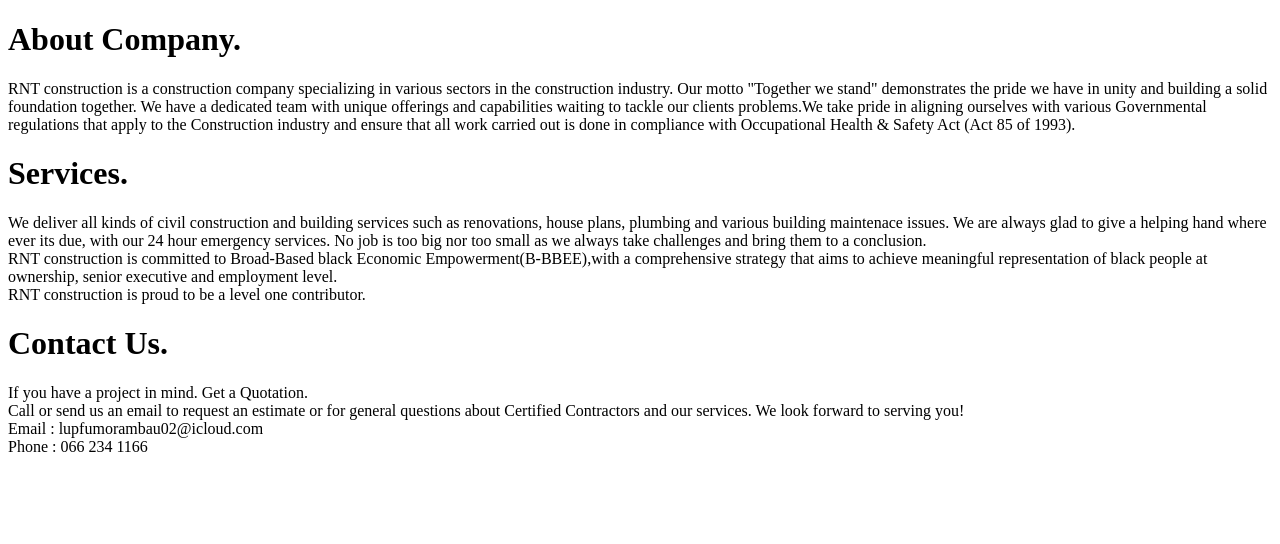
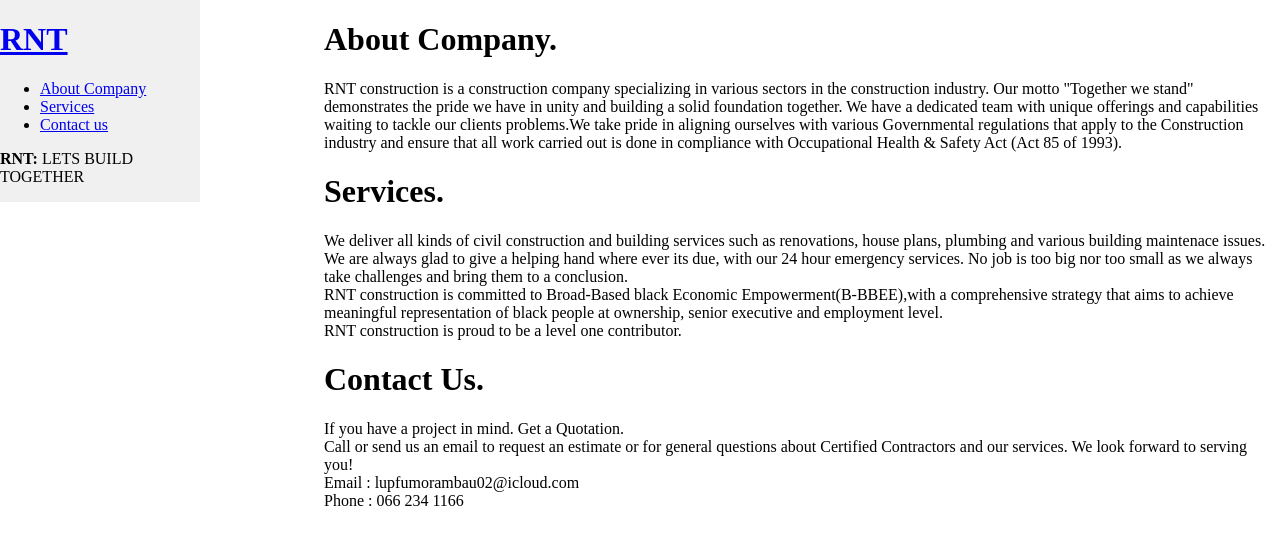
Before and after one commit to KitsoSenwedi/RNT-construction-part-2, a plain HTML site: page index.html in a window 1280 px wide. Drawn offline with Linux system fonts and the light colour scheme.

Commit message:
navigation bar added

```diff
--- a/index.html
+++ b/index.html
@@ -4,9 +4,11 @@
     <meta charset="UTF-8">
     <meta http-equiv="X-UA-Compatible" content="IE=edge">
     <meta name="viewport" content="width=device-width, initial-scale=1.0">
+    <link rel="stylesheet" href="style.css">
     <title>RNT Construction</title>
 </head>
 <body>
+    <div style="margin-left:25%">
     <h1>About Company.</h1>
     <p>RNT construction is a construction company specializing in various sectors in the construction industry. Our motto "Together we stand" demonstrates the pride we have in unity and building a solid foundation together. We have a dedicated team with unique offerings and capabilities waiting to tackle our clients problems.We take pride in aligning ourselves with various Governmental regulations that apply to the Construction industry and ensure that all work carried out is done in compliance with Occupational Health & Safety Act (Act 85 of 1993).</p>
 
@@ -23,6 +25,35 @@ RNT construction is proud to be a level one contributor.
         Call or send us an email to request an estimate or for general questions about Certified Contractors and our services. We look forward to serving you!<br>
         Email : lupfumorambau02@icloud.com<br>
         Phone : 066 234 1166</p>
+        </div>
+
+        <div id="sidebar">
+
+            <!-- Logo -->
+            <h1 id="logo"><a href="#">RNT</a></h1>
+
+            <!-- Nav -->
+            <nav id="nav">
+                <ul>
+                    <li><a href="#about" >About Company</a>
+                    </li>
+                    <li><a href="#service" >Services</a>
+                    </li>
+                    <li><a href="#contact" >Contact us</a>
+                    </li>
+                </ul>
+            </nav>
+
+
+
+            <!-- Text -->
+            <section >
+                <div >
+                    <p>
+                        <strong>RNT:</strong> LETS BUILD TOGETHER</a>
+                    </p>
+                </div>
+            </section>
 
 </body>
 </html>
--- /dev/null
+++ b/style.css
@@ -0,0 +1,8 @@
+#sidebar {
+    width: 200px;
+    background-color: #f0f0f0;
+    position: fixed;
+  top: 0;
+  left: 0;
+    /* Add any other desired styles */
+  }
```
